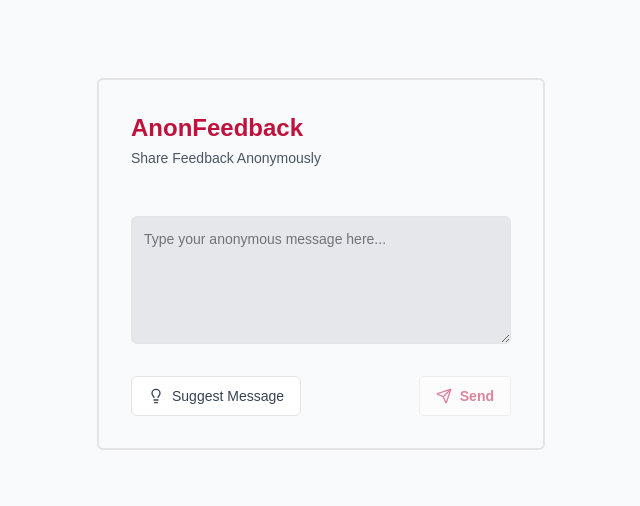
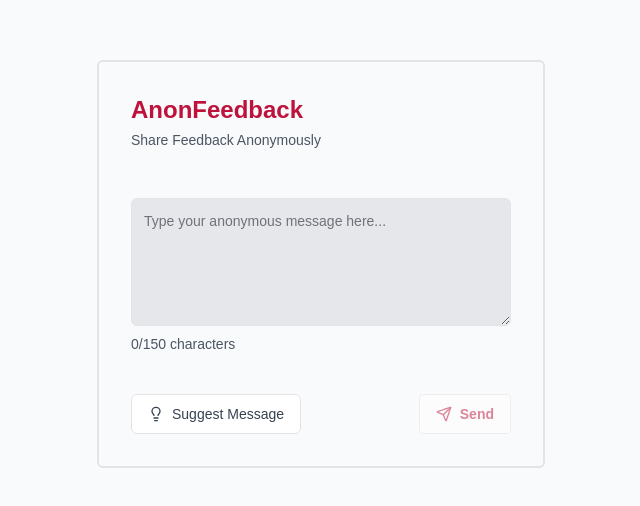
Before and after one commit to Nisha0202/anonfeedback, a Next.js app: page /you/1 in a window 1280 px wide. Shown: the part 132-638 px from the top of the page, without its empty margins (319-959 px from the left). Built offline with nearby package versions, Linux system fonts and the light colour scheme.

Commit message:
message count

```diff
--- a/src/app/(app)/you/[username]/page.tsx
+++ b/src/app/(app)/you/[username]/page.tsx
@@ -25,7 +25,7 @@ export default function MessageInput() {
 
   // Function to handle sending the message
   const handleSendMessage = async () => {
-    if (message.trim()) {
+    if (message.trim() && message.length > 0 && message.length <= 150) {
       setLoading(true); // Set loading state to true
       try {
         // Send the message to the API
@@ -85,14 +85,19 @@ export default function MessageInput() {
         <h2 className="text-sm text-gray-600 mb-12 mt-1">
           Share Feedback Anonymously
         </h2>
-        <div className="space-y-8">
+        <div className="">
           <Textarea
             placeholder="Type your anonymous message here..."
             value={message}
             onChange={(e) => setMessage(e.target.value)}
             className="w-full h-32 p-3 text-gray-800 bg-gray-200 border focus:outline-none focus:ring-0 "
+
           />
-          <div className="flex justify-between items-center mt-">
+          {/* <p className="text-sm mt-1 mb-10">{message.length}/150 characters</p> */}
+          <p className={`text-sm mt-2 ${message.length > 150 ? 'text-red-600' : 'text-gray-600'}`}>
+            {message.length}/150 characters
+          </p>
+          <div className="flex justify-between items-center mt-10">
             <TooltipProvider>
               <Tooltip>
                 <TooltipTrigger asChild>
@@ -115,8 +120,8 @@ export default function MessageInput() {
             <Button
               onClick={handleSendMessage}
               variant={"outline"}
-              disabled={!message.trim() || loading} // Disable button if no message or loading
-              className="flex items-center space-x-2 rounded-sm font-bold transition duration-200  text-rose-700"
+              disabled={!message.trim() || loading || message.length > 150} // Disable button if no message or loading
+              className="flex items-center space-x-2 rounded-sm font-bold transition duration-200  text-rose-700 "
             >
               {loading ? (
                 <span>Sending...</span>
```
Also changed, not shown: 1 other file (tests, documents, lock files or other folders).
